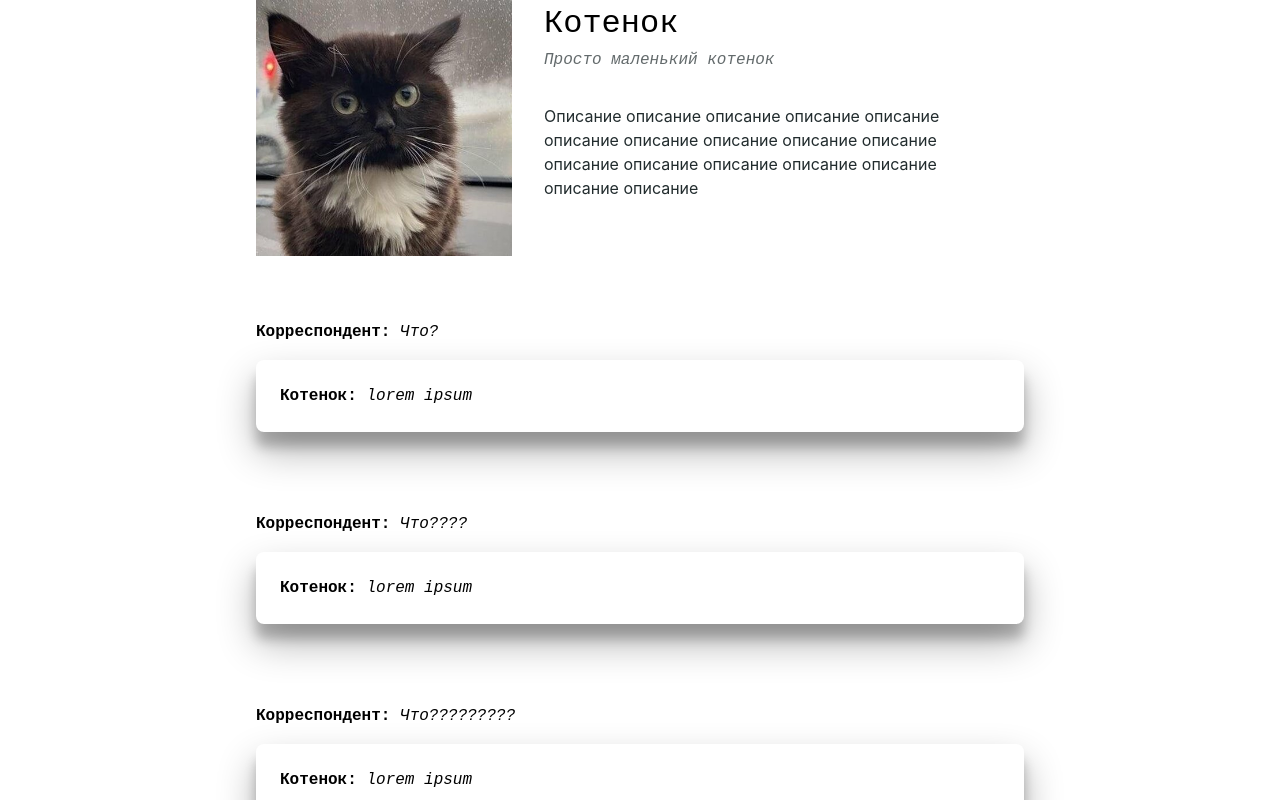
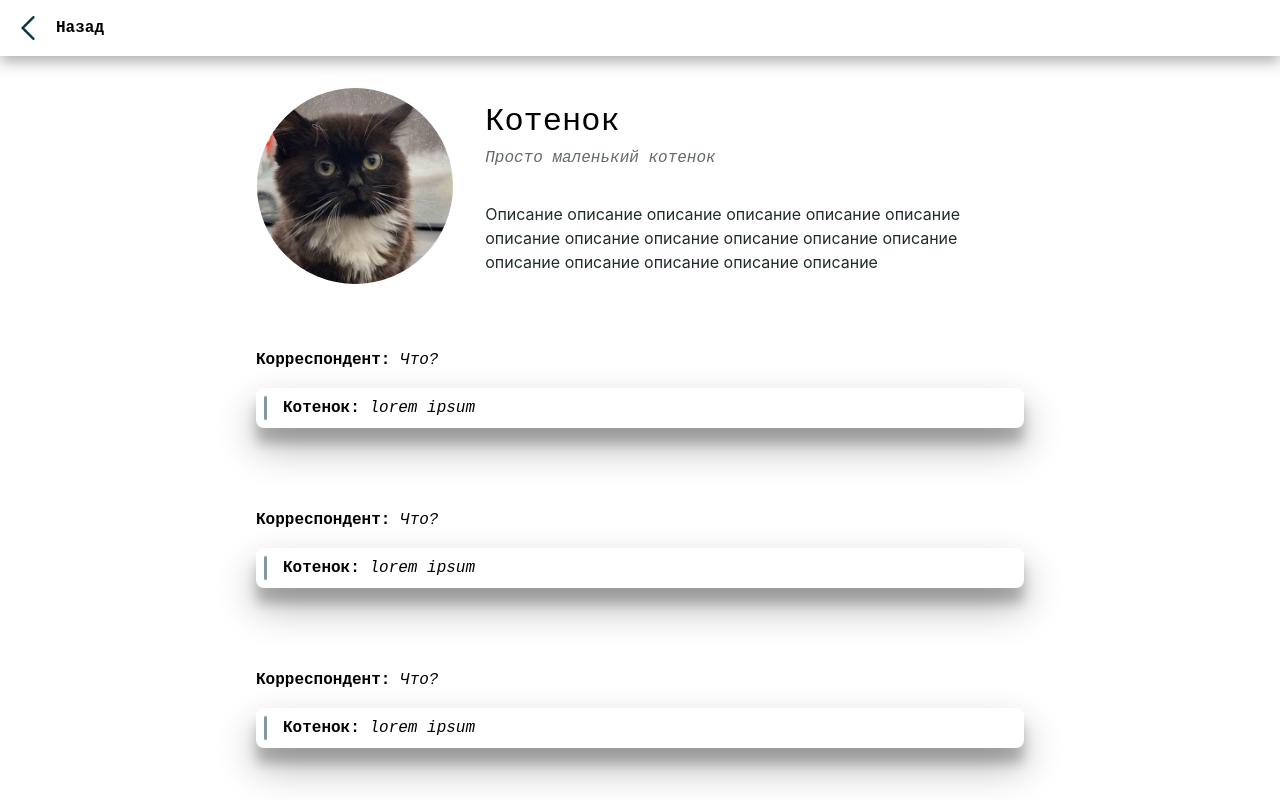
Before and after one commit to PixelQuasar/history-project-70s, a React (Vite) app: page /interview in a window 1280 px wide. Shown: the top 800 px of the page. Built offline with nearby package versions, Linux system fonts and the light colour scheme; no server answers.

Commit message:
sample interview page

```diff
--- a/src/components/footer/footer.tsx
+++ b/src/components/footer/footer.tsx
@@ -1,9 +1,20 @@
-import { FooterWrapper } from './styles'
+import { FooterNavbar, FooterNavbarItem, FooterWrapper } from "./styles";
+import { useNavigate } from "react-router-dom";
 
 export default function Footer() {
+  const navigate = useNavigate();
+
   return (
     <FooterWrapper>
-      footer
+      <FooterNavbar>
+        <FooterNavbarItem onClick={() => navigate("/")}>
+          Главная
+        </FooterNavbarItem>
+        <FooterNavbarItem onClick={() => navigate("/interview")}>
+          Интевью
+        </FooterNavbarItem>
+        <FooterNavbarItem>Рецензии</FooterNavbarItem>
+      </FooterNavbar>
     </FooterWrapper>
-  )
+  );
 }
--- a/src/components/footer/styles.ts
+++ b/src/components/footer/styles.ts
@@ -3,6 +3,8 @@ import styled from "styled-components";
 export const FooterWrapper = styled.div`
   background-color: #000000;
   width: 100%;
+  padding: 64px;
+  box-sizing: border-box;
 `;
 
 export const FooterNavbar = styled.div`
--- a/src/pages/home-page/styles.ts
+++ b/src/pages/home-page/styles.ts
@@ -9,6 +9,7 @@ export const HomePageWrapper = styled.div`
   flex-direction: column;
   align-items: center;
   background-color: ${staticTheme.ayy4.pale};
+  height: 100vh;
 `;
 
 export const HeaderBlock = styled.div`
--- a/src/pages/interview/components/interview-block/interview-block.tsx
+++ b/src/pages/interview/components/interview-block/interview-block.tsx
@@ -1,4 +1,6 @@
 import {
+  BubbleBar,
+  BubbleContainer,
   InterviewBlockWrapper,
   InterviewBubbleWrapper,
   InterviewDescription,
@@ -9,6 +11,9 @@ import {
   InterviewTextBlock,
   InterviewTitleBlock,
   InterviewTitleText,
+  TextContainer,
+  UndoImage,
+  UndoLinkWrapper,
 } from "./styles.ts";
 
 import imageImports from "../../../../assets/image-imports.ts";
@@ -16,6 +21,10 @@ import imageImports from "../../../../assets/image-imports.ts";
 export const InterviewBlock = () => {
   return (
     <InterviewBlockWrapper>
+      <UndoLinkWrapper>
+        <UndoImage />
+        Назад
+      </UndoLinkWrapper>
       <InterviewTitleBlock>
         <InterviewPhoto src={imageImports["kitten.jpeg"]} />
         <InterviewTextBlock>
@@ -35,21 +44,42 @@ export const InterviewBlock = () => {
           <b>Корреспондент:</b> <i>Что?</i>
         </InterviewQuestionBlock>
         <InterviewBubbleWrapper>
-          <b>Котенок:</b> <i>lorem ipsum</i>
+          <BubbleContainer>
+            <BubbleBar />
+            <TextContainer>
+              <div>
+                <b>Котенок:</b> <i>lorem ipsum</i>
+              </div>
+            </TextContainer>
+          </BubbleContainer>
         </InterviewBubbleWrapper>
 
         <InterviewQuestionBlock>
-          <b>Корреспондент:</b> <i>Что????</i>
+          <b>Корреспондент:</b> <i>Что?</i>
         </InterviewQuestionBlock>
         <InterviewBubbleWrapper>
-          <b>Котенок:</b> <i>lorem ipsum</i>
+          <BubbleContainer>
+            <BubbleBar />
+            <TextContainer>
+              <div>
+                <b>Котенок:</b> <i>lorem ipsum</i>
+              </div>
+            </TextContainer>
+          </BubbleContainer>
         </InterviewBubbleWrapper>
 
         <InterviewQuestionBlock>
-          <b>Корреспондент:</b> <i>Что?????????</i>
+          <b>Корреспондент:</b> <i>Что?</i>
         </InterviewQuestionBlock>
         <InterviewBubbleWrapper>
-          <b>Котенок:</b> <i>lorem ipsum</i>
+          <BubbleContainer>
+            <BubbleBar />
+            <TextContainer>
+              <div>
+                <b>Котенок:</b> <i>lorem ipsum</i>
+              </div>
+            </TextContainer>
+          </BubbleContainer>
         </InterviewBubbleWrapper>
       </InterviewMainBlock>
     </InterviewBlockWrapper>
--- a/src/pages/interview/components/interview-block/styles.ts
+++ b/src/pages/interview/components/interview-block/styles.ts
@@ -1,5 +1,6 @@
 import styled from "styled-components";
 import { staticTheme } from "../../../../styles/theme.ts";
+import Arrow from "../../../../assets/images/back.png";
 
 export const InterviewBlockWrapper = styled.div`
   display: flex;
@@ -11,6 +12,29 @@ export const InterviewBlockWrapper = styled.div`
   padding-bottom: 128px;
 `;
 
+export const InterviewWrapperHeader = styled.div``;
+
+export const UndoLinkWrapper = styled.div`
+  width: 100%;
+  padding: 16px;
+  box-sizing: border-box;
+  font-family: "Courier New";
+  font-weight: bold;
+  display: flex;
+  gap: 16px;
+  box-shadow: rgba(0, 0, 0, 0.35) 0px 5px 15px;
+  & {
+    cursor: pointer;
+  }
+`;
+
+export const UndoImage = styled.div`
+  background-image: url("${Arrow}");
+  height: 24px;
+  width: 24px;
+  background-size: cover;
+`;
+
 export const InterviewContainer = styled.div`
   display: flex;
   flex-direction: column;
@@ -20,7 +44,10 @@ export const InterviewTitleBlock = styled.div`
   display: flex;
   flex-direction: row;
   gap: 32px;
-  width: 60%;
+  width: 70%;
+  padding-top: 32px;
+  justify-content: center;
+  align-items: center;
 `;
 
 export const InterviewTextBlock = styled.div`
@@ -60,7 +87,7 @@ export const InterviewQuestionBlock = styled.div`
 `;
 
 export const InterviewBubbleWrapper = styled.div`
-  padding: 24px;
+  height: 100%;
   border-radius: 8px;
   font-family: "Courier New";
   box-shadow:
@@ -76,6 +103,10 @@ export const interviewBubbleTitle = styled.div`
   font-size: 1.5em;
   font-family: "Courier New";
   font-weight: bold;
+  display: flex;
+  justify-content: center;
+  align-items: center;
+  background-color: #50a9cf;
 `;
 
 export const interviewBubbleContent = styled.div`
@@ -84,8 +115,29 @@ export const interviewBubbleContent = styled.div`
 
 export const InterviewPhoto = styled.div<{ src: string }>`
   background-image: url("${(props) => props.src}");
-  width: 256px;
-  height: 256px;
+  width: 196px;
+  height: 196px;
+  border-radius: 128px;
   background-position: center;
   background-size: cover;
 `;
+
+export const BubbleContainer = styled.div`
+  display: flex;
+  align-items: stretch;
+  height: 100%;
+  padding: 8px 8px;
+  min-height: 20px;
+  gap: 16px;
+`;
+
+export const TextContainer = styled.div`
+  display: flex;
+`;
+
+export const BubbleBar = styled.div`
+  background-color: ${staticTheme.ayy4.dark};
+  width: 3px;
+  border-radius: 2px;
+  opacity: 0.5;
+`;
```
Also changed, not shown: src/assets/images/back.png (added), src/pages/interview/components/interview-list/interview-list.tsx (added), src/pages/interview/components/interview-list/styles.ts (added).
